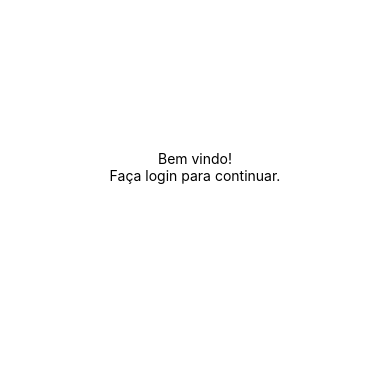
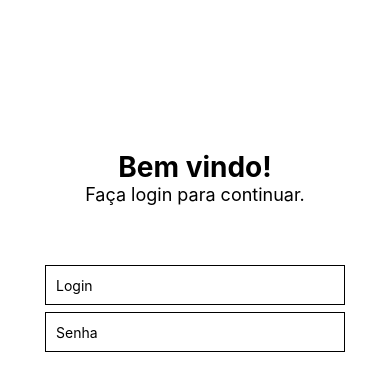
Before and after one commit to WillianPontes-prog/Digital-Funcionario, a React Native app: screen / in a window 390 px wide. Shown: the top 390 px of the page. Built offline with nearby package versions, Linux system fonts and the light colour scheme.

Commit message:
uiui tem senha e email agr, aiiiiiii, uiuiuiiiii

```diff
--- a/App.js
+++ b/App.js
@@ -1,16 +1,40 @@
 import { StatusBar } from 'expo-status-bar';
 import React, { useState } from 'react';
-import { StyleSheet, Text, View } from 'react-native';
+import { StyleSheet, Text, View, TextInput} from 'react-native';
 
 export default function App() {
 
+  const [loginUser, setLoginUser] = React.useState('');
+  const [passwordUser, setPasswordUser] = React.useState('');
+
   return (
+
     <View style={styles.container}>
 
       <View style={styles.textLoginBox}>
-        <Text >Bem vindo!</Text>
+        <Text style={{fontSize: 28, fontWeight: "bold"}}>
+        Bem vindo!</Text>
 
-        <Text>Faça login para continuar.</Text>
+        <Text style={{fontSize: 18}}>
+        Faça login para continuar.</Text>
+
+        <TextInput
+          style={[styles.input, {marginTop: 60}]}
+          onChangeText={setLoginUser}
+          value={loginUser}
+          placeholder="Login"
+          keyboardType="email-address"
+        />
+
+        <TextInput
+          style={[styles.input, {marginTop: -5}]}
+          onChangeText={setPasswordUser}
+          value={passwordUser}
+          placeholder="Senha"
+          keyboardType="password"
+          secureTextEntry={true}
+        />
+
       </View>
 
 
@@ -36,5 +60,13 @@ const styles = StyleSheet.create({
     marginTop: 150,
   },
 
+  input: {
+    height: 40,
+    width: 300,
+    margin: 12,
+    borderWidth: 1,
+    padding: 10,
+  },
+
 
 });
```
